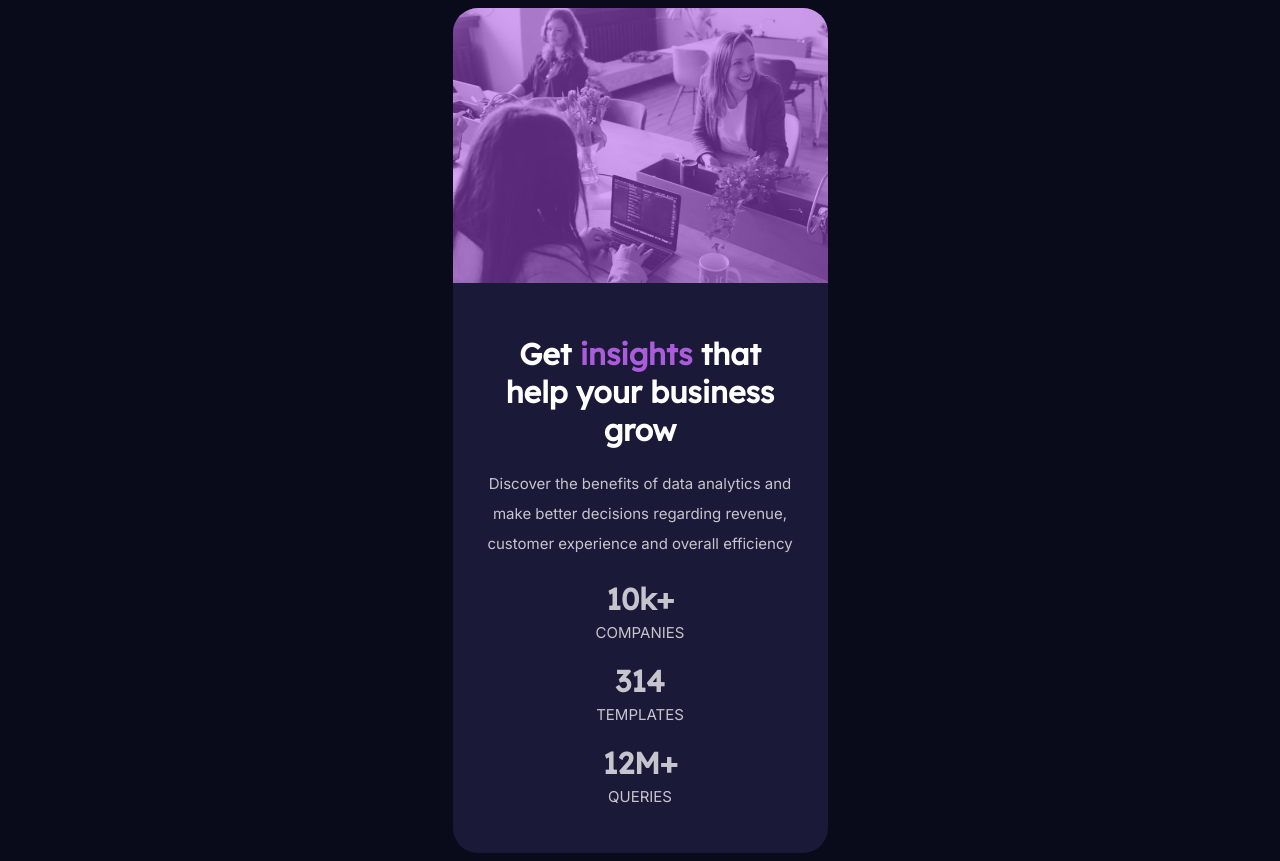
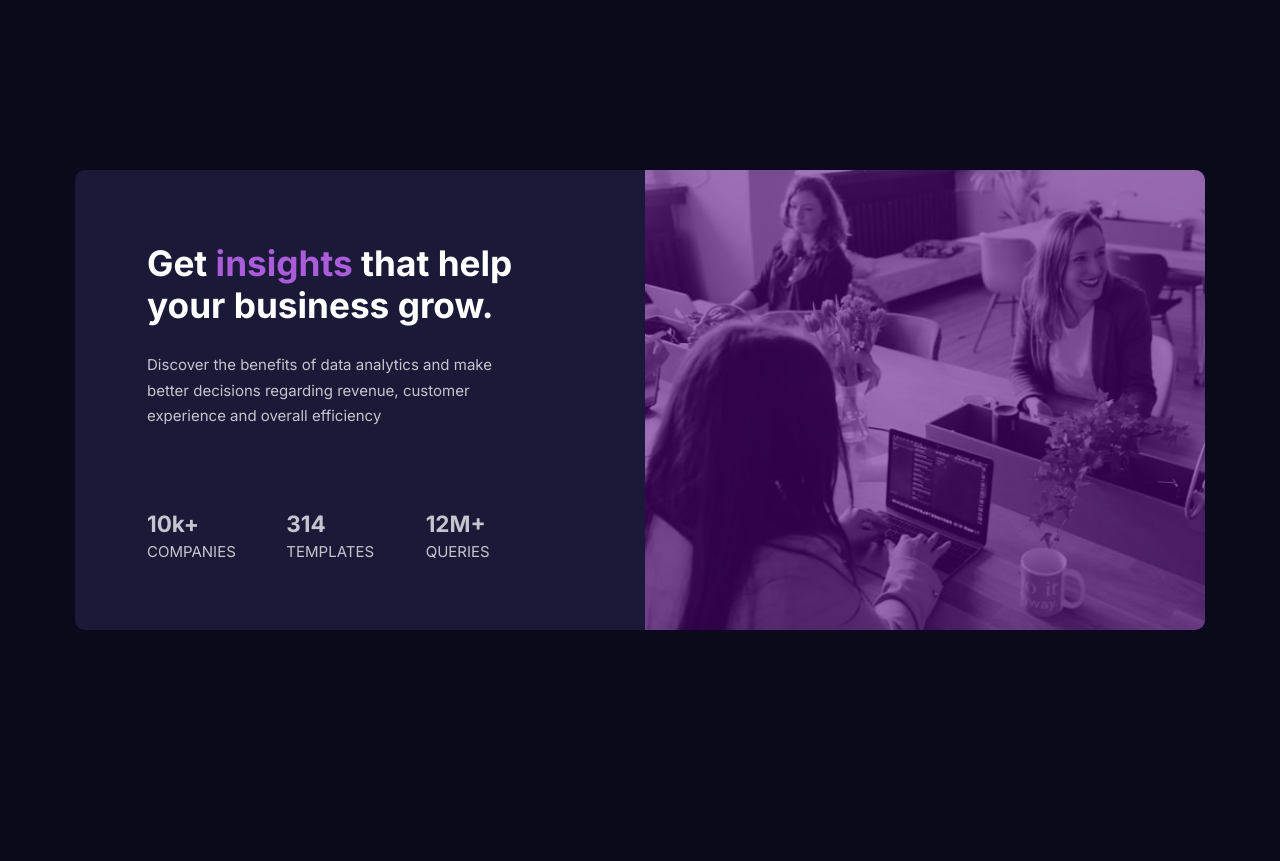
Before and after one commit to dadko44/stats-preview-card, a plain HTML site: page index.html in a window 1280 px wide. After the commit the page ends 800 px from the top, so only its background shows below. Drawn offline with Linux system fonts and the light colour scheme.

Commit message:
added mobile design and updated dekstop design

```diff
--- a/index.html
+++ b/index.html
@@ -16,20 +16,27 @@
 <body>
    <div class="main-wrapper">
       <div class="image-wrapper">
-      <img src="resources/images/image-header-mobile.jpg">
+         <div class="image-header"></div>
       </div>
       <div class="content-wrapper">
-      <h1>Get  <span class="special-word">insights</span> that help your business grow</h1>
+         <h1>Get  <span class="accent-color">insights</span> that help your business grow.</h1>
          <p class="line-height--high">Discover the benefits of data analytics and make
             better decisions regarding revenue, customer
             experience and overall efficiency</p>
-        <div class="statistics-wrapper small-text-color">
-          <h1>10k+</h1>
+         <div class="stat-wrapper small-text-color">
+            <div class="stat-item">
+               <h2>10k+</h1>
                <p>COMPANIES</p>
-          <h1>314</h1>
+            </div>
+            <div class="stat-item">
+               <h2>314</h1>
                <p>TEMPLATES</p>
-          <h1>12M+</h1>
+            </div>
+            <div class="stat-item">
+               <h2>12M+</h1>
                <p>QUERIES</p>
+            </div>
+
          </div>
       </div>
    </div>
--- a/resources/css/main.css
+++ b/resources/css/main.css
@@ -1,65 +1,114 @@
-body{
-    display: grid;
-    background-color: hsl(233, 47%, 7%);
-    font-family: 'Lexend Deca', sans-serif;
-    font-size: 15px;
-    color: white;
-}
 p{
     font-family: 'Inter', sans-serif;
     font-size: 15px;
     color: hsla(0, 0%, 100%, 0.75);
 }
+.image-header{
+    min-width: 375px;
+    min-height: 275px;
+    display: block;
+    background: center no-repeat url('/resources/images/image-header-mobile.jpg') ;
+    background-size: contain;
+    filter: opacity(45%);
+}
+body{
+    display: grid;
+    background-color: hsl(233, 47%, 7%);
+    font-size: 15px;
+    color: white;
+    min-height: 100vh;
+    margin: 0;
+    word-break: keep-all;
+}
 .main-wrapper{
-    border-radius: 25px;
     background-color: hsl(244, 38%, 16%);
     justify-self: center;
     align-self: center;
+    min-width: 330px;
     max-width: 375px;
     display: grid;
+    font-family: 'Lexend Deca', sans-serif;
 }
-.special-word{
+.accent-color{
     color: hsl(277, 64%, 61%);
-
 }
-img{
-    max-width: 100%;
-    display: block;
-    border-radius: 25px 25px 0px 0px;
-    filter: opacity(50%);
-    /* border-bottom: 0px; */
+.image-wrapper{
+    background-color: hsl(280, 100%, 25%);
 }
-
-.image-wrapper{
-    border-radius: 25px 25px 0px 0px;
-    background-color: hsl(277, 80%, 61%);
-}
-
 .content-wrapper{
     text-align: center;
-    padding: 2rem 2rem 2rem 2rem;
+    padding: 1rem 3rem 1rem 3rem;
+    display: grid;
 }
 .line-height--high{
     line-height: 2;
 }
-
 .small-text-color{
     color: hsla(0, 0%, 100%, 0.75);
 }
-
-.statistics-wrapper{
-    margin-top: 20px;
+.stat-wrapper{
+    margin-top: 30px;
+}
+.stat-item > h2{
+    margin-bottom: 5px;
+    font-family: 'Inter', sans-serif;
+    font-weight: 700;
+}
+.stat-item > p{
+    margin-top: 0px;
+    font-family: 'Inter', sans-serif;
+}
+.border-radius-top{
+    border-radius: 10px 10px 0px 0px;
+}
+.border-radius-bottom{
+    border-radius: 0px 0px 10px 10px;
 }
 
-.statistics-wrapper > h1{
-    margin-bottom: 5px;
+
+@media (min-width: 1000px) {
+    .main-wrapper{
+        max-width: none;
+        display: flex;
+        min-height: 445px;
+        max-width: 1130px;
+        border-radius: 10px;
+    }
+    .main-wrapper > *{
+        flex: 1;
+    }
+    .image-wrapper{
+        order: 2;
+        border-radius: 0px 10px 10px 0px;
+    }
+    .image-header{
+        min-height: 460px;
+        min-width: 560px;
+        background: center no-repeat url('/resources/images/image-header-desktop.jpg') ;
+        background-size: cover;
+        border-radius: 0px 10px 10px 0px;
+    }
+    .content-wrapper{
+        text-align: left;
+        padding: 3rem 5rem 3rem 4.5rem;
+    }
+    .content-wrapper > p{
+        padding-right: 3rem;
+    }
+    .stat-wrapper{
+        display: flex;
+        align-self: center;
+    }
+    .stat-wrapper > div{
+        flex: 1;
+    }
+    h1{
+        font-family: 'Inter', sans-serif;
+        font-weight: 700;
+        font-size: 2.2rem;
+        margin-bottom: 0;
+    }
+    .line-height--high{
+        line-height: 1.7;
+    }
 }
-.statistics-wrapper > p{
-    margin-top: 0px;
-}
-
-/* @media (min-width: 500px) {
-    body{
-        background-color: blue;
-    }
-} */
```
Lines whose indentation alone changed are shown as unchanged.
